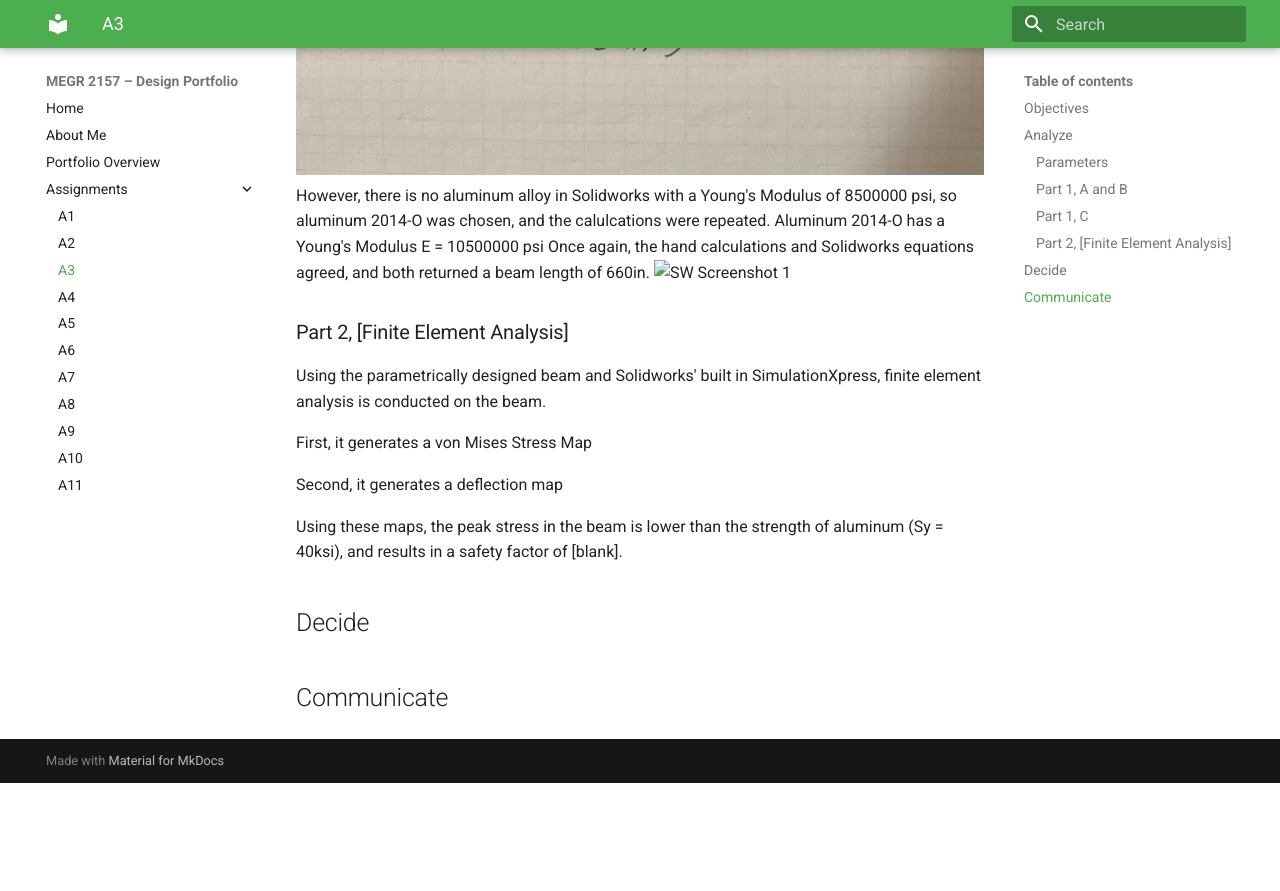
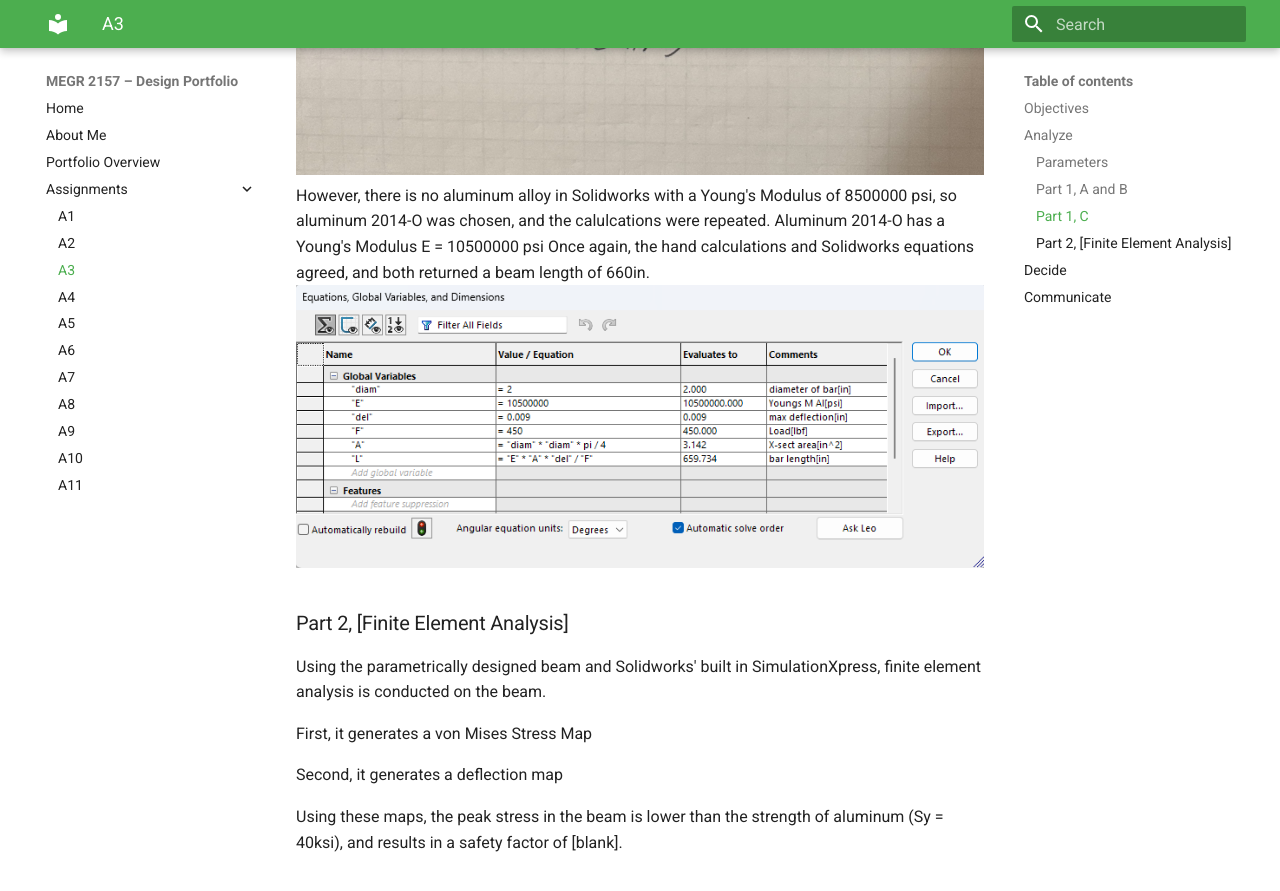
Before and after one commit to CadlesCelica/megr2157-portfolio, an MkDocs documentation site: the page built from docs/assignments/A03/index.md, in a window 1280 px wide and 900 px high, scrolled down 1643 px. Shown: the top 891 px of the window. Built offline with MkDocs 1.6.1 and Material for MkDocs 9.7.7, drawn with Linux system fonts in a browser that asks for light colours; before the commit the page ends 2426 px from its top, so only the background shows below that.

Commit message:
Image path change

```diff
--- a/docs/assignments/A03/index.md
+++ b/docs/assignments/A03/index.md
@@ -21,7 +21,7 @@ Substituting in the values, it returns the same beam length as the hand calculat
 ![WrittenWork FINAL](IMG_5524 cropped.jpg)
 However, there is no aluminum alloy in Solidworks with a Young's Modulus of 8500000 psi, so aluminum 2014-O was chosen, and the calulcations were repeated. Aluminum 2014-O has a Young's Modulus E = 10500000 psi
 Once again, the hand calculations and Solidworks equations agreed, and both returned a beam length of 660in.
-![SW Screenshot 1](docs/assignments/A03/Screenshot 2026-09-09 130407.png)
+![SW Screenshot 1](Screenshot 2026-09-09 130407.png)
 
 ### Part 2, [Finite Element Analysis]
 Using the parametrically designed beam and Solidworks' built in SimulationXpress, finite element analysis is conducted on the beam.
```
